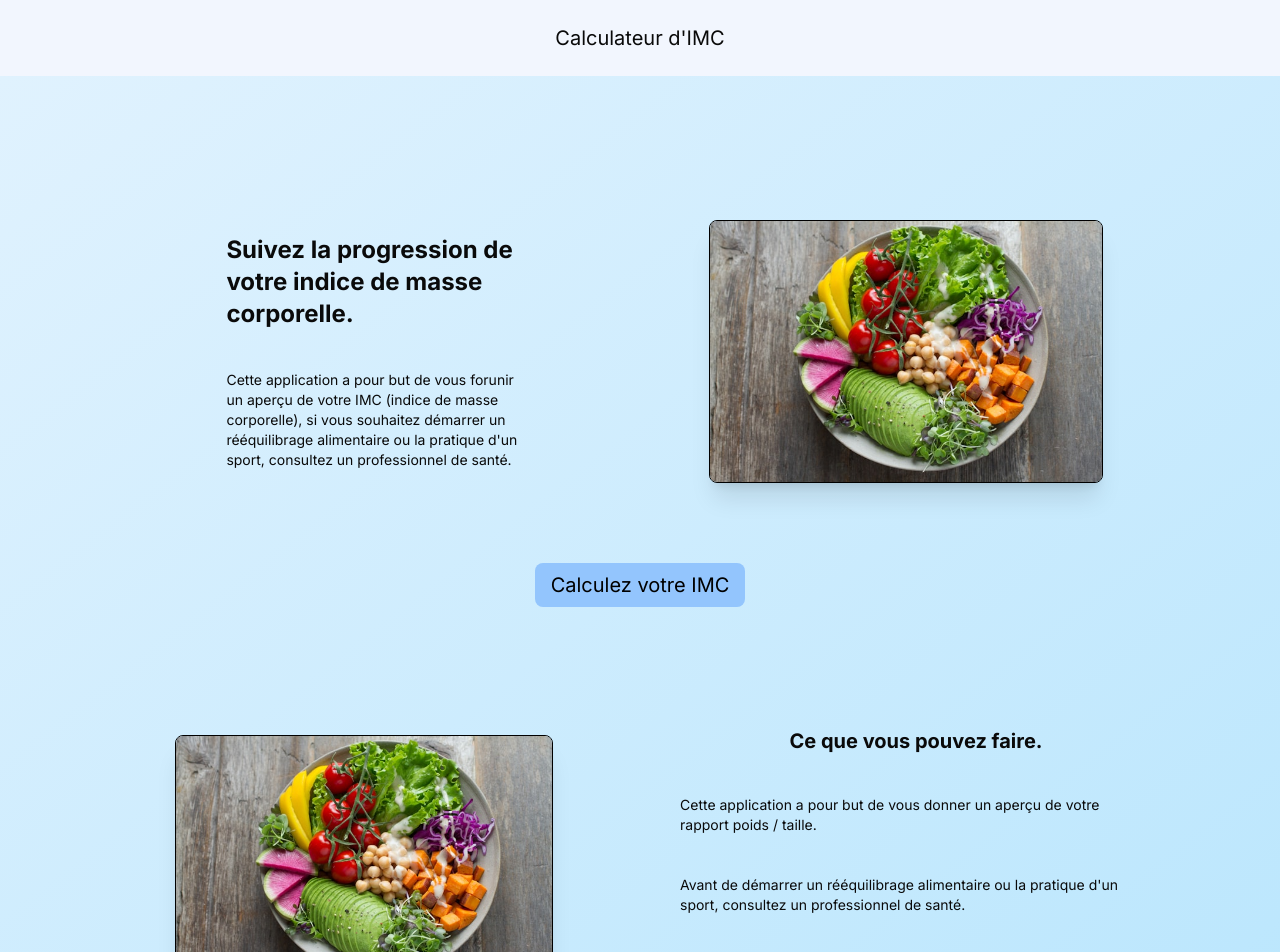
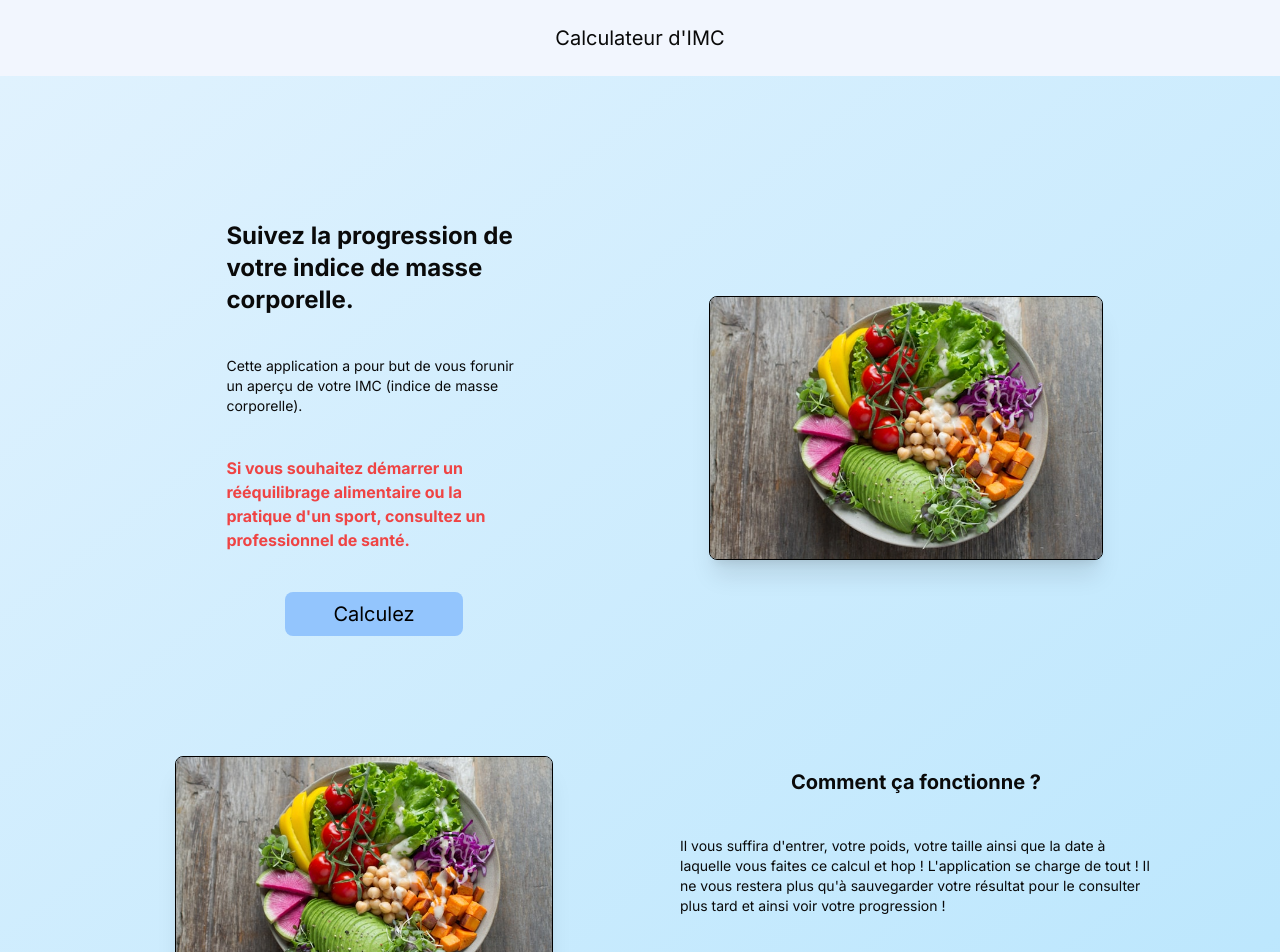
Before and after one commit to CedraCN04/imc-calculator, a Next.js app: page / in a window 1280 px wide. Shown: the top 952 px of the page. Built offline with nearby package versions, Linux system fonts and the light colour scheme.

Commit message:
modification des texte et de l'agencement

```diff
--- a/components/widgets/homepage.tsx
+++ b/components/widgets/homepage.tsx
@@ -14,10 +14,18 @@ export default function Homepage() {
             </h1>
             <p className="text-sm">
               Cette application a pour but de vous forunir un aperçu de votre
-              IMC (indice de masse corporelle), si vous souhaitez démarrer un
-              rééquilibrage alimentaire ou la pratique d&apos;un sport,
-              consultez un professionnel de santé.
+              IMC (indice de masse corporelle).
             </p>
+            <p className="text-red-500 font-bold">
+              Si vous souhaitez démarrer un rééquilibrage alimentaire ou la
+              pratique d&apos;un sport, consultez un professionnel de santé.
+            </p>
+            <Link
+              href="/calcul"
+              className="bg-blue-300 hover:bg-blue-500 transition-colors duration-500 ease-in-out text-base lg:text-xl text-black hover:text-white py-2 px-4 rounded-lg w-3/5 text-center mx-auto"
+            >
+              Calculez
+            </Link>
           </div>
           <Image
             src={plat}
@@ -27,12 +35,6 @@ export default function Homepage() {
             className="border rounded-lg shadow-xl border-black"
           />
         </div>
-        <Link
-          href="/calcul"
-          className="bg-blue-300 hover:bg-blue-500 transition-colors duration-500 ease-in-out text-base lg:text-xl text-black hover:text-white py-2 px-4 rounded-lg"
-        >
-          Calculez votre IMC
-        </Link>
       </header>
       <section className="w-4/5 grid grid-cols-1 place-items-center gap-20 my-20 md:grid-cols-2">
         <Image
@@ -43,21 +45,14 @@ export default function Homepage() {
           className="border rounded-lg shadow-xl border-black"
         />
         <div className="grid grid-cols-1 place-items-center gap-10">
-          <h2 className="text-xl font-bold">Ce que vous pouvez faire.</h2>
+          <h2 className="text-xl font-bold">Comment ça fonctionne ?</h2>
           <div className="grid grid-cols-1 place-items-center gap-10 text-sm">
             <p>
-              Cette application a pour but de vous donner un aperçu de votre
-              rapport poids / taille.
-            </p>
-            <p className="hidden">
-              Vous pouvez vous inscrire ou vous connecter à votre compte afin de
-              planifier des objectifs clairs sur l&apos;IMC que vous souhaitez
-              atteindre, vous pourrez également visionner votre progression
-              grâce à un graphique.{" "}
-            </p>
-            <p>
-              Avant de démarrer un rééquilibrage alimentaire ou la pratique
-              d&apos;un sport, consultez un professionnel de santé.
+              Il vous suffira d&apos;entrer, votre poids, votre taille ainsi que
+              la date à laquelle vous faites ce calcul et hop !
+              L&apos;application se charge de tout ! Il ne vous restera plus
+              qu&apos;à sauvegarder votre résultat pour le consulter plus tard
+              et ainsi voir votre progression !
             </p>
             <div className="grid grid-cols-2 place-items-center gap-5">
               <Button>Créez un compte</Button>
```
